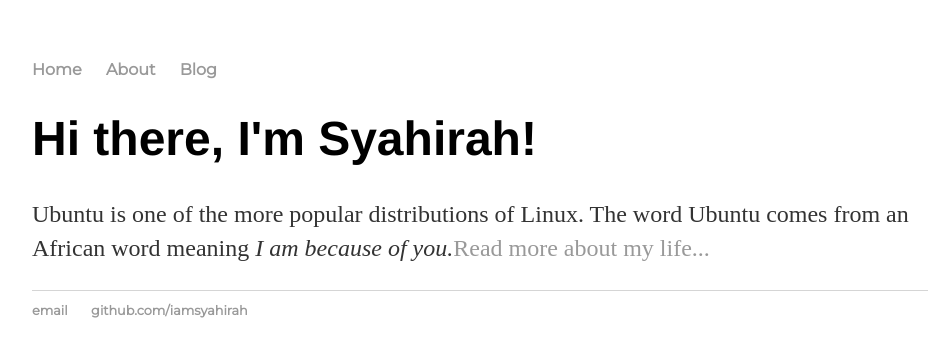
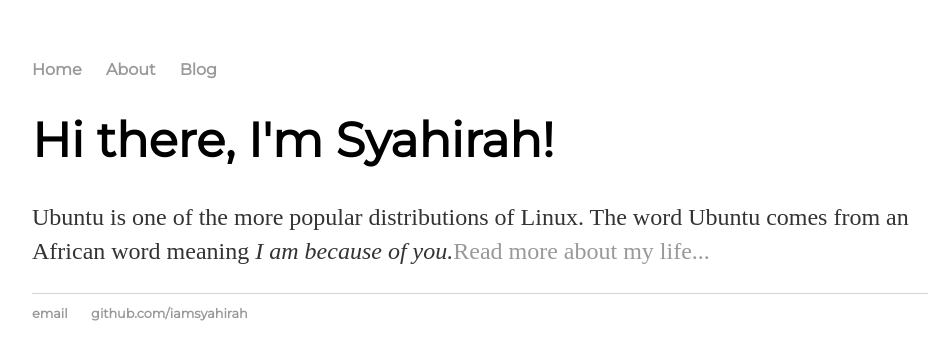
Before and after one commit to iamsyahirah/iamsyahirah.github.io, a Jekyll site: the page built from index.html, in a window 1280 px wide. Shown: the top 360 px of the page, without its empty margins (160-1098 px from the left). Built offline with Jekyll 4.4.1, drawn with Linux system fonts in a browser that asks for light colours.

Commit message:
Update main.css

```diff
--- a/css/main.css
+++ b/css/main.css
@@ -21,7 +21,7 @@ a:hover {
 }
 h1 {
     font-size: 3em;
-    font-family:'Helvetica', 'Arial', 'Sans-Serif';
+    font-family: 'Montserrat', 'Sans-Serif';
 }
 p {
     font-size: 1.5em;
```
